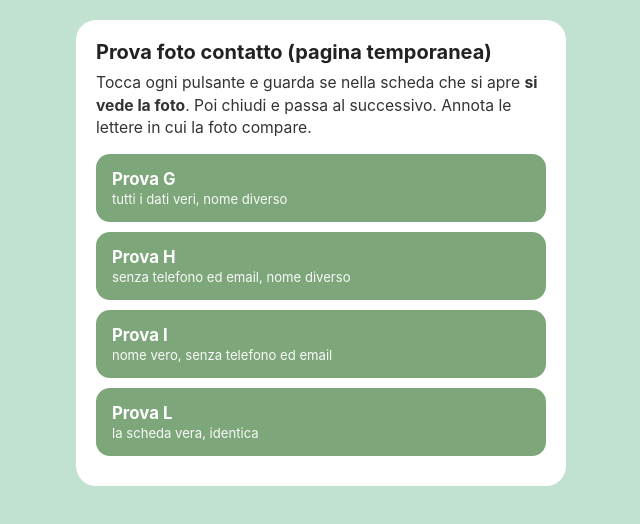
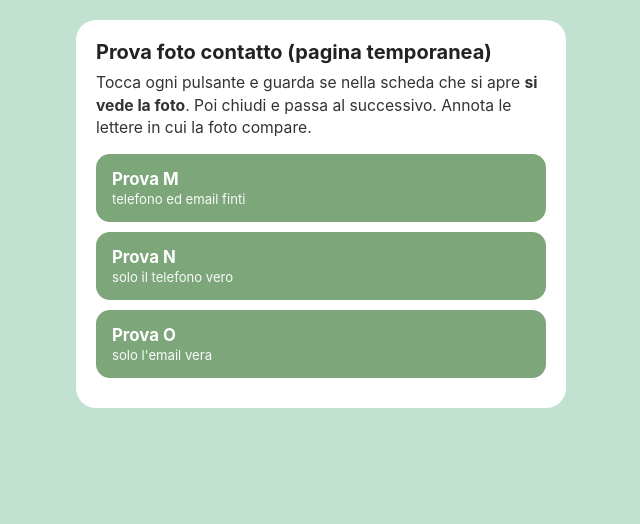
Before and after one commit to fabianamasia/contact, a plain HTML site: page prova/index.html in a window 1280 px wide. Shown: the whole page, without its empty margins (319-959 px from the left). Drawn offline with Linux system fonts and the light colour scheme.

Commit message:
Pagina di prova: varianti telefono ed email
Co-Authored-By: Claude Fable 5.2 <noreply@anthropic.com>

```diff
--- a/prova/index.html
+++ b/prova/index.html
@@ -18,10 +18,9 @@
 <div class="box">
   <h1>Prova foto contatto (pagina temporanea)</h1>
   <p>Tocca ogni pulsante e guarda se nella scheda che si apre <b>si vede la foto</b>. Poi chiudi e passa al successivo. Annota le lettere in cui la foto compare.</p>
-  <a class="t" href="g.vcf" download="ProvaG.vcf">Prova G<small>tutti i dati veri, nome diverso</small></a>
-  <a class="t" href="h.vcf" download="ProvaH.vcf">Prova H<small>senza telefono ed email, nome diverso</small></a>
-  <a class="t" href="i.vcf" download="ProvaI.vcf">Prova I<small>nome vero, senza telefono ed email</small></a>
-  <a class="t" href="l.vcf" download="ProvaL.vcf">Prova L<small>la scheda vera, identica</small></a>
+  <a class="t" href="m.vcf" download="ProvaM.vcf">Prova M<small>telefono ed email finti</small></a>
+  <a class="t" href="n.vcf" download="ProvaN.vcf">Prova N<small>solo il telefono vero</small></a>
+  <a class="t" href="o.vcf" download="ProvaO.vcf">Prova O<small>solo l'email vera</small></a>
 </div>
 </body>
 </html>
```
Also changed, not shown: 3 other files.
